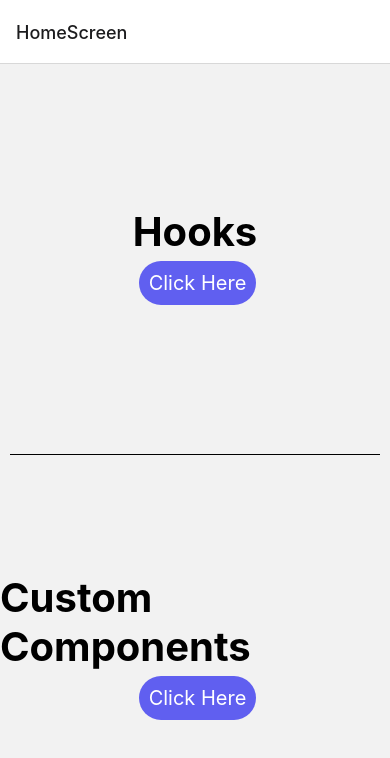
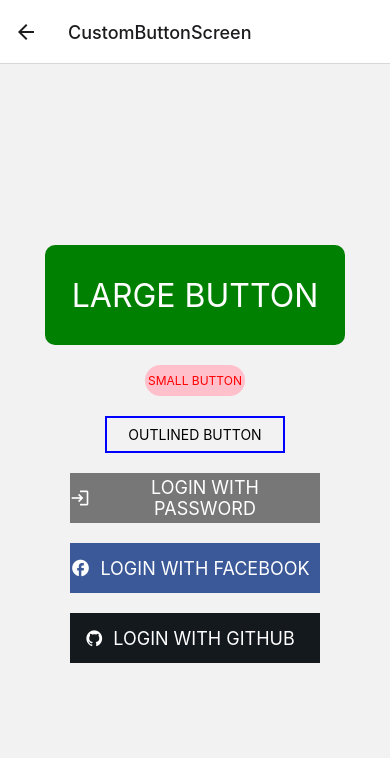
Before and after one commit to TanmayJain33/RNCounterApp, a React Native app: screen /CustomButtonScreen in a window 390 px wide. Shown: the top 758 px of the page. Built offline with nearby package versions, Linux system fonts and the light colour scheme.

Commit message:
Add custom button component

```diff
--- a/App.js
+++ b/App.js
@@ -24,6 +24,7 @@ import UseRefScreen from './screens/UseRefScreen';
 import CustomComponentsScreen from './screens/CustomComponentsScreen';
 import CustomTextScreen from './screens/componentScreen/CustomTextScreen';
 import CustomTextInputScreen from './screens/componentScreen/CustomTextInputScreen';
+import CustomButtonScreen from './screens/componentScreen/CustomButtonScreen';
 
 const Stack = createStackNavigator();
 
@@ -60,6 +61,10 @@ export default function App() {
           name="CustomTextInputScreen"
           component={CustomTextInputScreen}
         />
+        <Stack.Screen
+          name="CustomButtonScreen"
+          component={CustomButtonScreen}
+        />
       </Stack.Navigator>
     </NavigationContainer>
   );
--- /dev/null
+++ b/CustomComponents/CustomButton.js
@@ -0,0 +1,49 @@
+import React from 'react';
+import {View, Text, TouchableOpacity} from 'react-native';
+
+export default function CustomButton({
+  onPress,
+  text,
+  width,
+  height,
+  type,
+  btnColor,
+  textColor,
+  borderRadius,
+  borderColor,
+  icon,
+  fontSize,
+}) {
+  return (
+    <View>
+      <TouchableOpacity onPress={onPress}>
+        <View
+          style={{
+            backgroundColor: type == 'filled' ? btnColor : 'transparent',
+            paddingVertical: 8,
+            width: width,
+            height: height,
+            borderRadius: borderRadius,
+            flexDirection: 'row',
+            margin: 10,
+            justifyContent: 'center',
+            alignItems: 'center',
+            borderWidth: type == 'outlined' ? 2 : 0,
+            borderColor: type == 'outlined' ? borderColor : null,
+          }}>
+          <View>{icon && icon}</View>
+          <Text
+            style={{
+              color: textColor,
+              fontSize: fontSize,
+              textTransform: 'uppercase',
+              textAlign: 'center',
+              paddingHorizontal: icon ? 10 : 0,
+            }}>
+            {text}
+          </Text>
+        </View>
+      </TouchableOpacity>
+    </View>
+  );
+}
--- a/package.json
+++ b/package.json
@@ -17,7 +17,8 @@
     "react-native-gesture-handler": "^2.4.0",
     "react-native-reanimated": "^2.7.0",
     "react-native-safe-area-context": "^4.2.4",
-    "react-native-screens": "^3.13.1"
+    "react-native-screens": "^3.13.1",
+    "react-native-vector-icons": "^9.1.0"
   },
   "devDependencies": {
     "@babel/core": "^7.12.9",
--- a/screens/CustomComponentsScreen.js
+++ b/screens/CustomComponentsScreen.js
@@ -45,6 +45,30 @@ export default function CustomComponentsScreen({navigation}) {
           </Text>
         </TouchableOpacity>
       </View>
+      <View
+        style={{
+          height: 1,
+          width: '95%',
+          backgroundColor: '#000',
+        }}
+      />
+      <View style={{flexDirection: 'row', alignItems: 'center', flex: 1}}>
+        <Text style={{fontSize: 20, fontWeight: '700', color: '#000'}}>
+          Custom Button Component
+        </Text>
+        <TouchableOpacity
+          style={{
+            margin: 5,
+            marginLeft: 10,
+            backgroundColor: '#605ff0',
+            borderRadius: 40,
+          }}
+          onPress={() => navigation.navigate('CustomButtonScreen')}>
+          <Text style={{fontSize: 15, color: '#fff', padding: 10}}>
+            Click Here
+          </Text>
+        </TouchableOpacity>
+      </View>
     </View>
   );
 }
--- /dev/null
+++ b/screens/componentScreen/CustomButtonScreen.js
@@ -0,0 +1,71 @@
+import React from 'react';
+import {View} from 'react-native';
+import CustomButton from '../../CustomComponents/CustomButton';
+import Login from 'react-native-vector-icons/MaterialIcons';
+import Facebook from 'react-native-vector-icons/MaterialIcons';
+import GitHub from 'react-native-vector-icons/Ionicons';
+
+export default function CustomButtonScreen() {
+  return (
+    <View style={{flex: 1, justifyContent: 'center', alignItems: 'center'}}>
+      <CustomButton
+        text="Large button"
+        width={300}
+        height={100}
+        type="filled"
+        btnColor="green"
+        fontSize={32}
+        borderRadius={10}
+        textColor="#fff"
+        onPress={() => console.log('Large button clicked')}
+      />
+      <CustomButton
+        text="Small button"
+        width={100}
+        type="filled"
+        btnColor="pink"
+        fontSize={12}
+        textColor="red"
+        borderRadius={50}
+        onPress={() => console.log('Small button clicked')}
+      />
+      <CustomButton
+        text="Outlined button"
+        width={180}
+        type="outlined"
+        textColor="black"
+        borderColor="blue"
+      />
+      <CustomButton
+        text="Login with Password"
+        width={250}
+        height={50}
+        btnColor="#777"
+        type="filled"
+        fontSize={18}
+        textColor="#fff"
+        icon={<Login name="login" size={20} color="#fff" />}
+      />
+      <CustomButton
+        text="Login with Facebook"
+        width={250}
+        height={50}
+        fontSize={18}
+        btnColor="#3b5998"
+        type="filled"
+        textColor="#fff"
+        icon={<Facebook name="facebook" size={20} color="#fff" />}
+      />
+      <CustomButton
+        text="Login with GitHub"
+        width={250}
+        height={50}
+        btnColor="#14191e"
+        type="filled"
+        fontSize={18}
+        textColor="#fff"
+        icon={<GitHub name="logo-github" size={18} color="#fff" />}
+      />
+    </View>
+  );
+}
```
Also changed, not shown: 4 other files (tests, documents, lock files or other folders).
